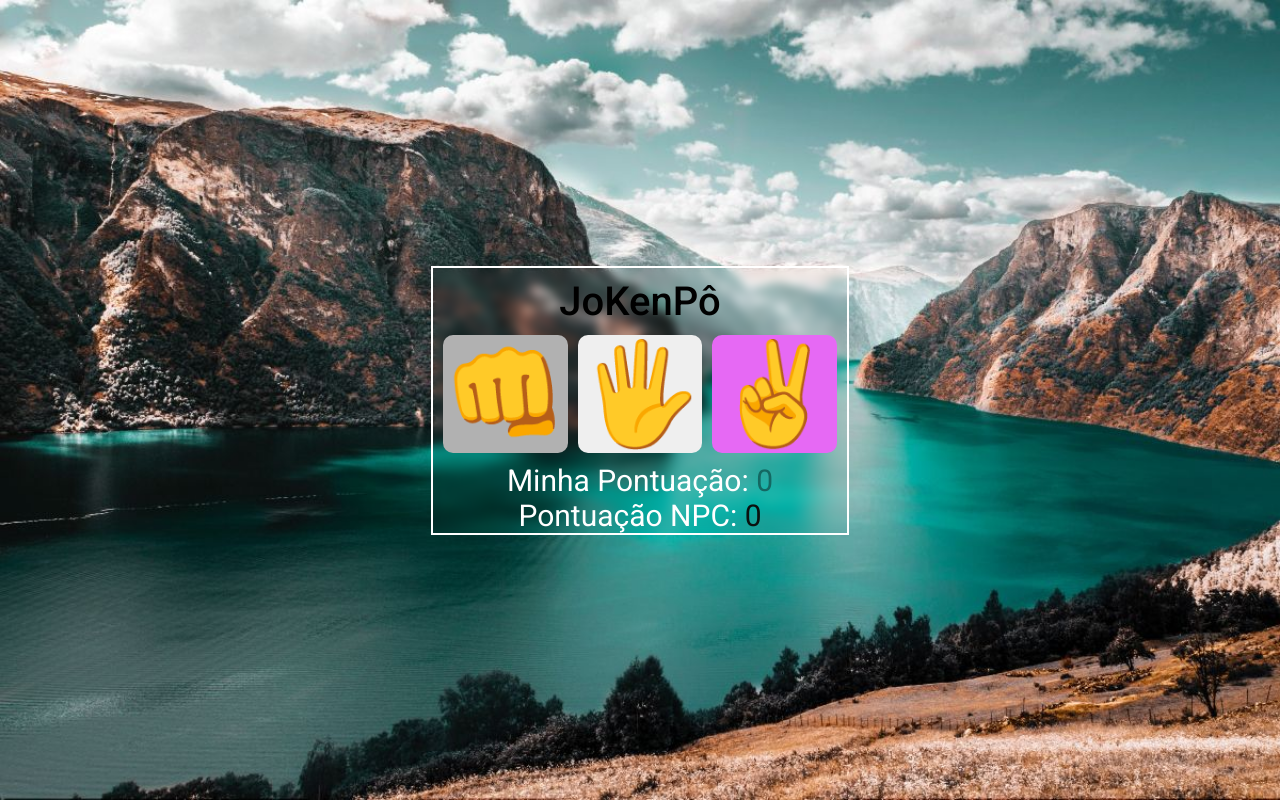
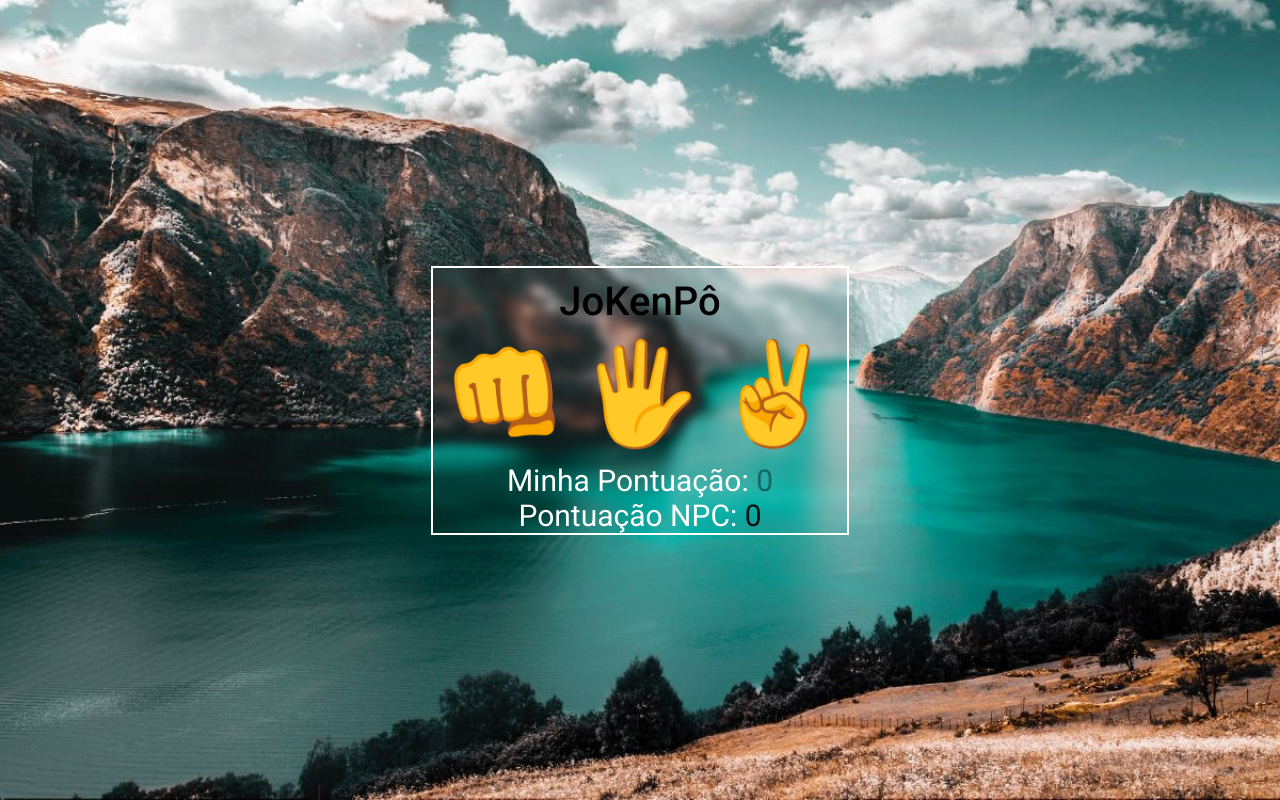
Before and after one commit to MatheusScott/JokenP-, a plain HTML site: page index.html in a window 1280 px wide. Drawn offline with Linux system fonts and the light colour scheme.

Commit message:
style-ateracao

```diff
--- a/style.css
+++ b/style.css
@@ -60,11 +60,15 @@ button:active {
 }
 
 .rock {
-    background: #b1b1b1;
+    background:none;
+}
+
+.paper {
+    background: none;
 }
 
 .sciossors {
-    background: #e669f4;
+    background: none;
 }
 
 p{
```
